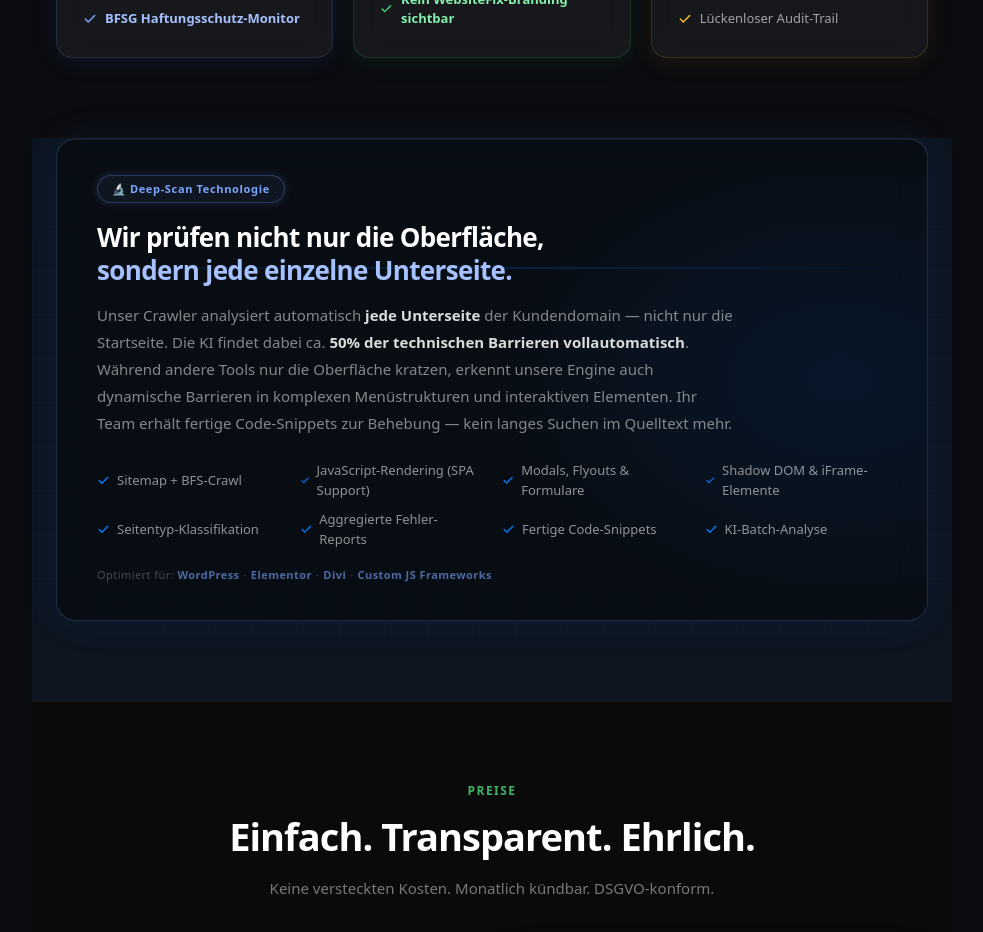
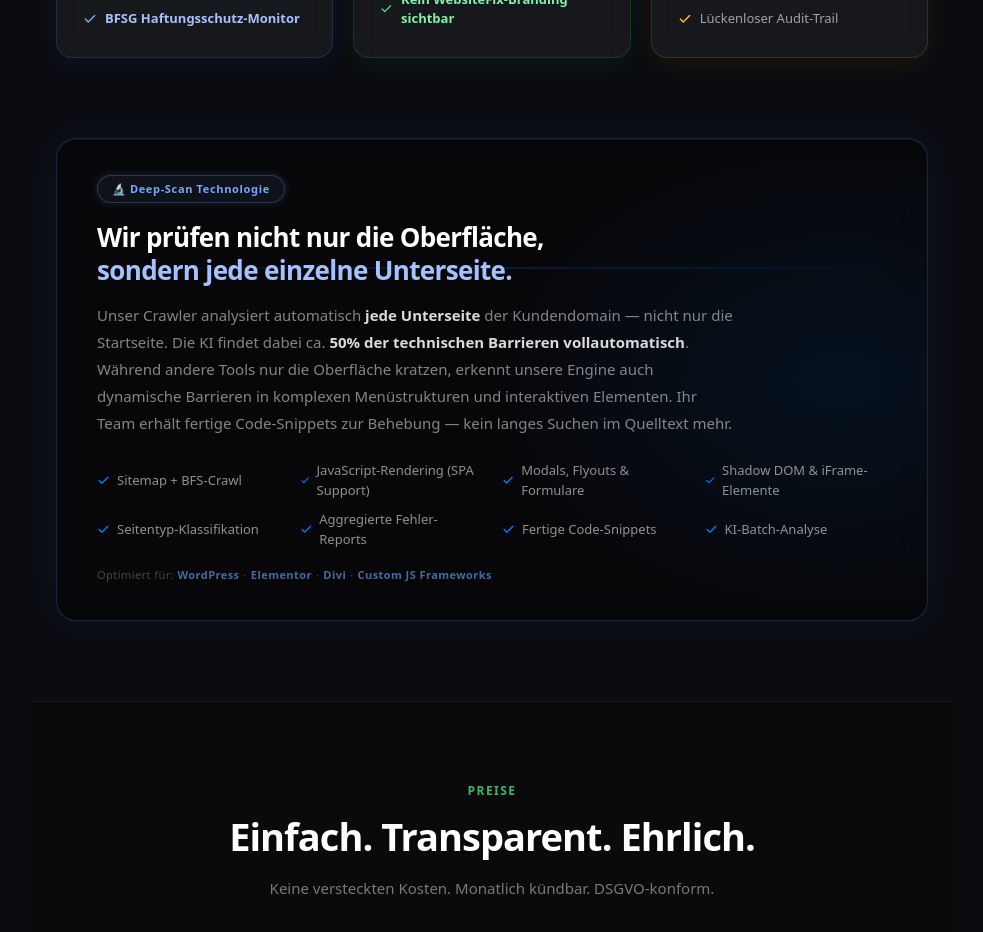
Before and after one commit to angelikaSzewczyk/website-fix, a Next.js app: page /fuer-agenturen in a window 1280 px wide. Shown: the part 6100-7032 px from the top of the page, without its empty margins (148-1131 px from the left). Built offline with nearby package versions, Linux system fonts and the light colour scheme; no server answers.

Commit message:
fix: Deep-Scan section — remove grid background, inherit body color
Co-Authored-By: Claude Sonnet 4.6 <noreply@anthropic.com>

```diff
--- a/src/app/fuer-agenturen/page.tsx
+++ b/src/app/fuer-agenturen/page.tsx
@@ -897,19 +897,7 @@ export default function AgencyPage() {
         </section>
 
         {/* DEEP-SCAN TECHNOLOGIE */}
-        <section style={{
-          position: "relative",
-          padding: "0 24px 80px",
-          backgroundColor: "#0d1520",
-          backgroundImage: "linear-gradient(rgba(122,166,255,0.04) 1px, transparent 1px), linear-gradient(90deg, rgba(122,166,255,0.04) 1px, transparent 1px)",
-          backgroundSize: "44px 44px",
-        }}>
-          {/* Radial mask */}
-          <div style={{ position: "absolute", inset: 0, pointerEvents: "none", background: "radial-gradient(ellipse 100% 80% at 50% 50%, transparent 20%, #0d1520 100%)" }} />
-          {/* Top fade */}
-          <div style={{ position: "absolute", top: 0, left: 0, right: 0, height: 100, pointerEvents: "none", background: "linear-gradient(to bottom, #0d1520, transparent)" }} />
-          {/* Bottom fade */}
-          <div style={{ position: "absolute", bottom: 0, left: 0, right: 0, height: 100, pointerEvents: "none", background: "linear-gradient(to top, #0d1520, transparent)" }} />
+        <section style={{ padding: "0 24px 80px" }}>
 
           <div style={{ maxWidth: 900, margin: "0 auto", position: "relative" }}>
             <div style={{
```
